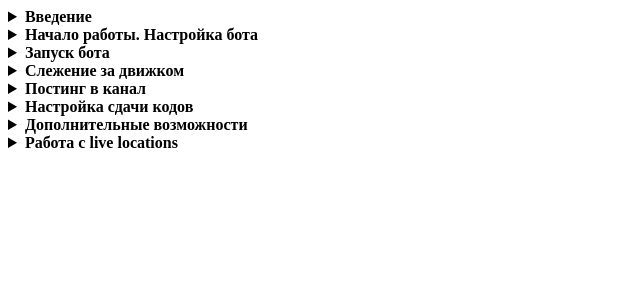
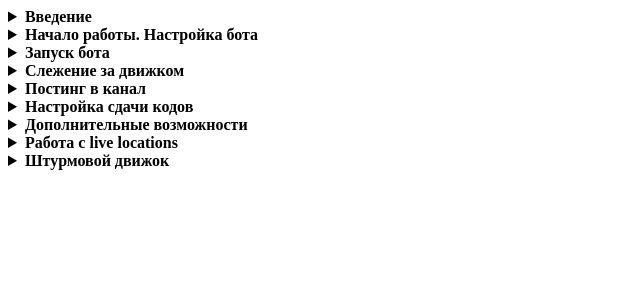
Before and after one commit to JekaFST/JekaFSTbot, a Python web app: template templates/TemplateForInstruction.html in a window 1280 px wide. Shown: the top 300 px of the page, without its empty margins (0-640 px from the left). Run offline with Jinja, Linux system fonts and the light colour scheme; the template is opened without the code that fills it, so the values that code supplies are empty.

Commit message:
Fix for instructions text

```diff
--- a/templates/TemplateForInstruction.html
+++ b/templates/TemplateForInstruction.html
@@ -46,6 +46,7 @@
     <summary><b>Настройка сдачи кодов</b></summary>
     Команды /codes_off & /codes_on - выключают и включают отправку кодов в движок.<br>
     Если надо остановить сдачу кодов ботом, из-за скриптов или по требованию авторов - достаточно выключить сдачу соответствующей командой.<br>
+    Для сдачи кодов в основное окно нужно отправить в чат сообщение вида !код или ! код или .код или . код<br><br>
     В случае блокировки ответов на уровне - бот автоматически не отправляет коды из чата в основное окно, но может отправлять в бонусное - через знак ?<br><br>
 </details>
 <details>
@@ -78,5 +79,12 @@
     Длительность можно выставлять в диапазоне от 60 до 86400 секунд<br>
     Этой же командой можно добавлять или менять точки. Если по написанной точке уже стоит live location он будет перепоставлен. Если не стоит - добавлен.<br><br>
 </details>
+<details>
+    <summary><b>Штурмовой движок</b></summary>
+    При штурмовой игре поддерживается следующий функционал:<br><br>
+    - сдача кодов в виде: !номер уровня!код или .номер уровня!код | ?номер уровня?код<br><br>
+    - следующие команды*: /task, /sectors, /hints, /last_hint, /bonuses, /unclosed_bonuses, /messages<br><br>
+    * <i>номер штурмового уровня вводится после команды, через пробел</i>
+</details>
 </body>
 </html>
```
